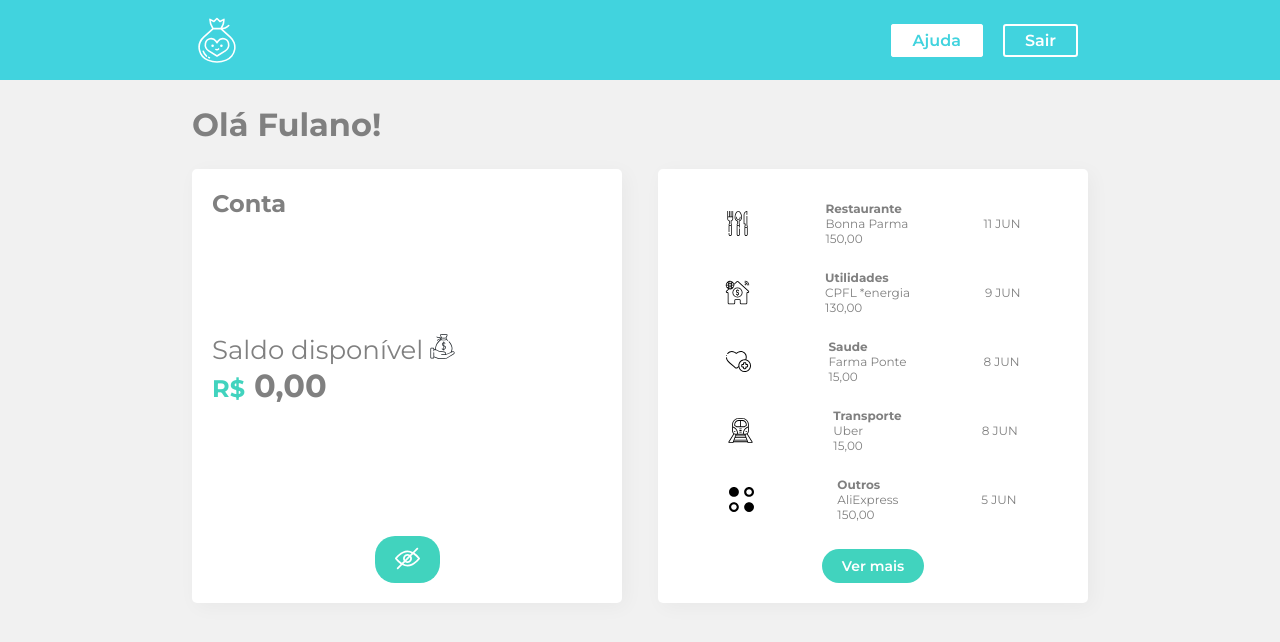
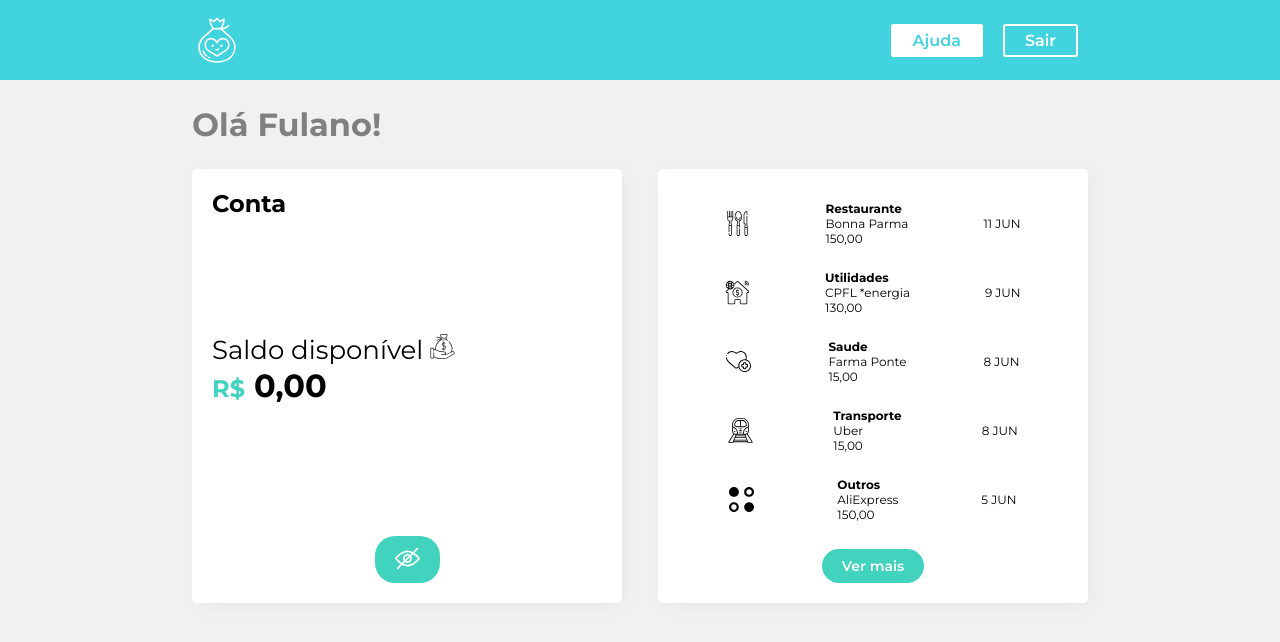
Before and after one commit to pinheiroduda/alura-smart-bank, a React (Create React App) app: page / in a window 1280 px wide. Shown: the top 642 px of the page. Built offline with nearby package versions, Linux system fonts and the light colour scheme.

Commit message:
feat: remove title color

```diff
--- a/src/Components/GlobalStyle.js
+++ b/src/Components/GlobalStyle.js
@@ -7,6 +7,5 @@ export const GlobalStyle = createGlobalStyle`
   margin: 0;
   padding: 0;
   text-decoration: none;
-  color: grey;
 }
 `
```
